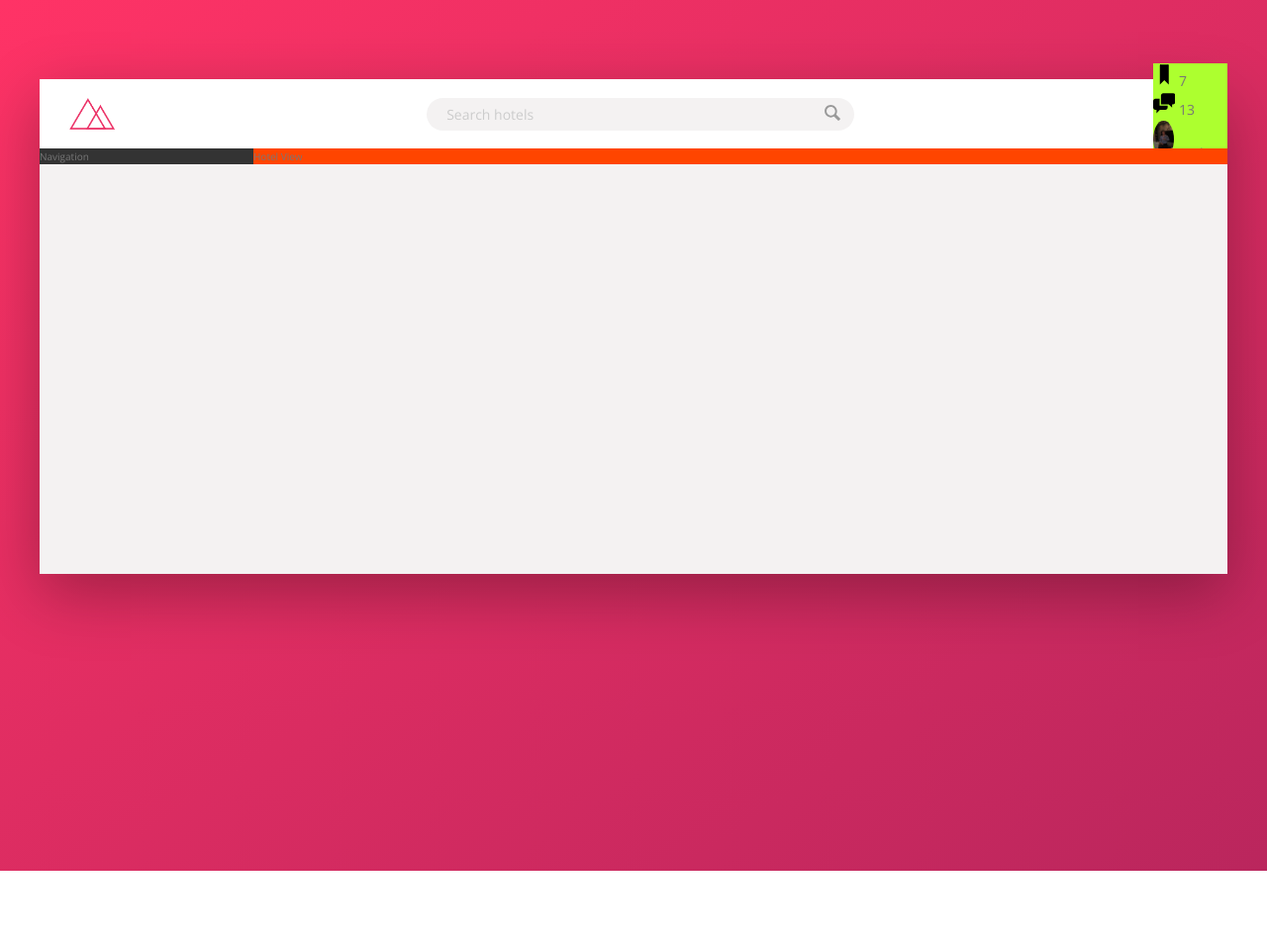
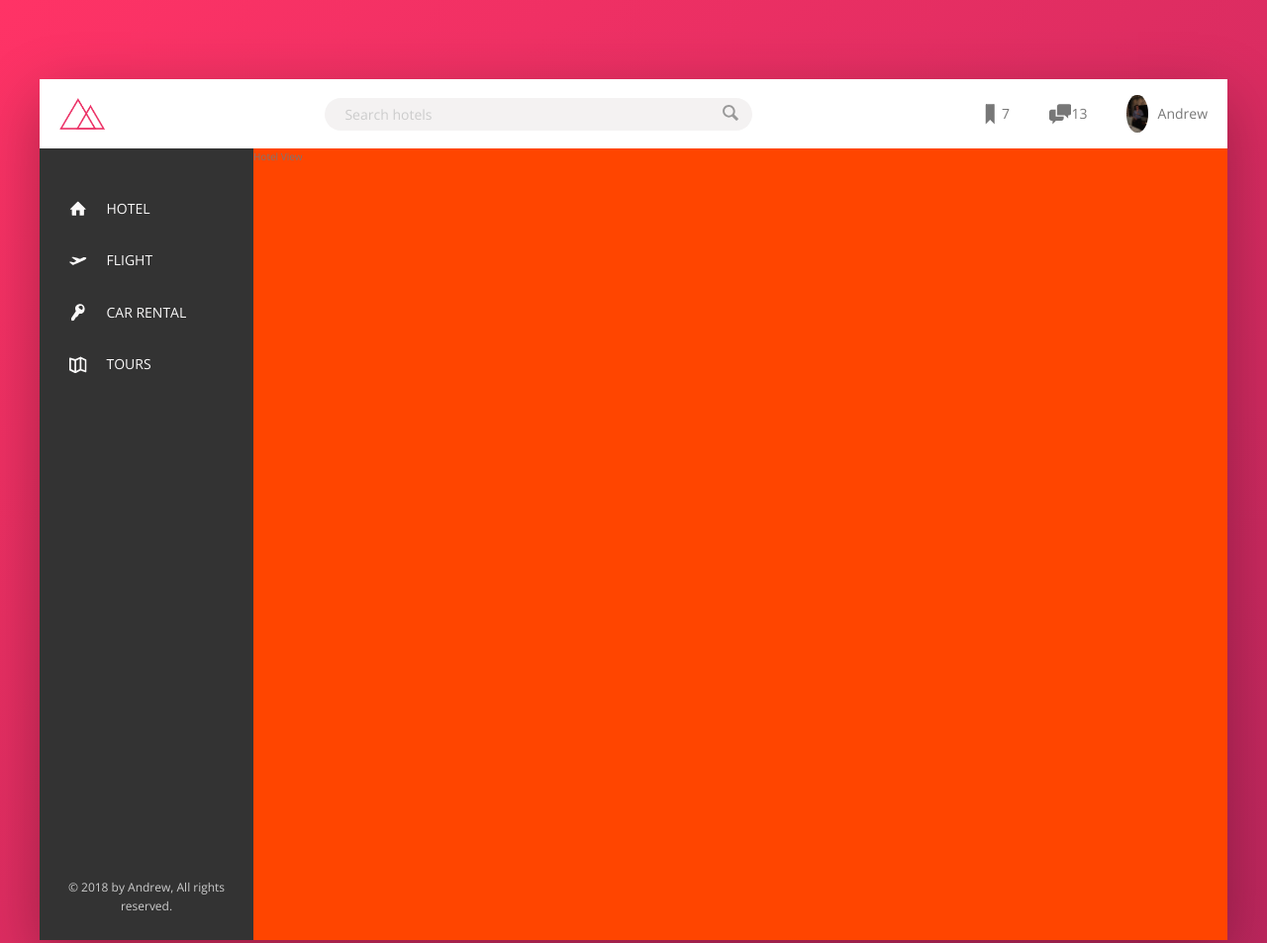
Before and after one commit to ElAndy94/Advanced-Flex-Box, a website: page index.html in a window 1280 px wide. Shown: the top 953 px of the page at 99% size. Before the commit the page ends 880 px from the top, so only its background shows below. Drawn offline with nearby package versions, Linux system fonts and the light colour scheme.

Commit message:
User-nav and Side-nav

```diff
--- a/index.html
+++ b/index.html
@@ -1,5 +1,6 @@
 <!DOCTYPE html>
 <html lang="en">
+
 <head>
   <meta charset="UTF-8">
   <meta name="viewport" content="width=device-width, initial-scale=1.0">
@@ -8,12 +9,13 @@
   <link rel="stylesheet" href="css/style.css">
   <link rel="shortcut icon" type="image/png" href="img/favicon.png">
 
-        <title>trillo &mdash; Your all-in-one booking app</title>
+  <title>Pel &mdash; Your all-in-one booking app</title>
 </head>
+
 <body>
   <div class="container">
     <header class="header">
-          <img src="img/logo.png" alt="trillo logo" class="logo">
+      <img src="img/logo.png" alt="logo" class="logo">
       <form action="#" class="search">
         <input type="text" class="search__input" placeholder="Search hotels">
         <button class="search__button">
@@ -43,10 +45,45 @@
       </nav>
     </header>
 
-
     <div class="content">
       <nav class="sidebar">
-            Navigation
+        <ul class="side-nav">
+          <li class="side-nav__item">
+            <a href="#" class="side-nav__link">
+              <svg class="side-nav__icon">
+                <use xlink:href="img/sprite.svg#icon-home"></use>
+              </svg>
+              <span>Hotel</span>
+            </a>
+          </li>
+          <li class="side-nav__item">
+            <a href="#" class="side-nav__link">
+              <svg class="side-nav__icon">
+                <use xlink:href="img/sprite.svg#icon-aircraft-take-off"></use>
+              </svg>
+              <span>Flight</span>
+            </a>
+          </li>
+          <li class="side-nav__item">
+            <a href="#" class="side-nav__link">
+              <svg class="side-nav__icon">
+                <use xlink:href="img/sprite.svg#icon-key"></use>
+              </svg>
+              <span>Car Rental</span>
+            </a>
+          </li>
+          <li class="side-nav__item">
+            <a href="#" class="side-nav__link">
+              <svg class="side-nav__icon">
+                <use xlink:href="img/sprite.svg#icon-map"></use>
+              </svg>
+              <span>Tours</span>
+            </a>
+          </li>
+        </ul>
+        <div class="legal">
+          &copy; 2018 by Andrew, All rights reserved.
+        </div>
       </nav>
       <main class="hotel-view">
         Hotel View
@@ -54,4 +91,5 @@
     </div>
   </div>
 </body>
+
 </html>
--- a/package.json
+++ b/package.json
@@ -1,7 +1,7 @@
 {
-  "name": "trillo",
+  "name": "el-booking-system",
   "version": "1.0.0",
-  "description": "The Trillo App",
+  "description": "El Peliza App",
   "main": "index.js",
   "scripts": {
     "watch:sass": "node-sass sass/main.scss css/style.css -w",
--- a/sass/_components.scss
+++ b/sass/_components.scss
@@ -1,7 +1,7 @@
 /////////////////
 .logo {
   height: 3.25rem;
-  margin-left: 3rem;
+  margin-left: 2rem;
 }
 ////////////////
 .search {
@@ -60,31 +60,91 @@
 
 /////////////
 .user-nav {
-  background-color: greenyellow;
+  align-self: stretch;
+  display: flex;
+  align-items: center;
+
+  & > * {
+    padding: 0 2rem;
+    cursor: pointer;
+    height: 100%;
+    display: flex;
+    align-items: center;
+  }
+
+  & > *:hover {
+    background-color: var(--color-grey-light-2);
+  }
 
   &__icon-box {
-
+    position: relative;
   }
 
   &__icon {
     height: 2.25rem;
     width: 2.25rem;
+    fill: var(--color-grey-dark-2);
   }
 
   &__notification {
+    font-size: .8rem;
+    height: 1.75rem;
+    width: 1.75rem;
+    border-radius: 50%;
+    background-color: var(--color-primary);
+    color: #fff;
+    position: absolute;
+    top: 1.5rem;
+    right: 1.1rem;
 
-  }
-
-  &__user {
-
+    display: flex;
+    justify-content: center;
+    align-items: center;
   }
 
   &__user-photo {
     height: 3.75rem;
     border-radius: 50%;
+    margin-right: 1rem;
+  }
+}
+
+/////////
+//SIDE NAV
+.side-nav {
+  font-size: 1.4rem;
+  list-style: none;
+  margin-top: 3.5rem;
+
+  &__item {
+
   }
 
-  &__user-name {
+  &__link:link,
+  &__link:visited {
+    color: var(--color-grey-light-1);
+    text-decoration: none;
+    text-transform: uppercase;
+    display: block;
+    padding: 1.5rem 3rem;
 
+    display:flex;
+    align-items: center;
+  }
+
+  &__icon {
+    width: 1.75rem;
+    height: 1.75rem;
+    margin-right: 2rem;
+    fill: currentColor;
   }
 }
+
+//////////
+/// LEGAL TEXT
+.legal {
+  font-size: 1.2rem;
+  color: var(--color-grey-light-4);
+  text-align: center;
+  padding: 2.5rem;
+}
--- a/sass/_layout.scss
+++ b/sass/_layout.scss
@@ -26,11 +26,17 @@
   background-color: var(--color-grey-dark-1);
 
   flex: 0 0 18%;
+  display: flex;
+  flex-direction: column;
+  justify-content: space-between;
 }
 
 .hotel-view {
   background-color: #fff;
+
+  //test
   background-color: orangered;
+  height: 80rem;
 
   flex: 1;
 }
```
Also changed, not shown: css/style.css. Lines whose indentation alone changed are shown as unchanged.
